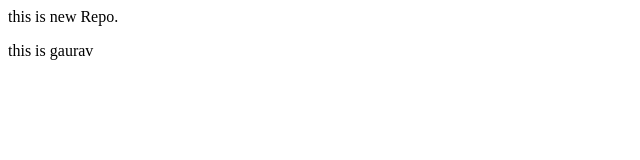
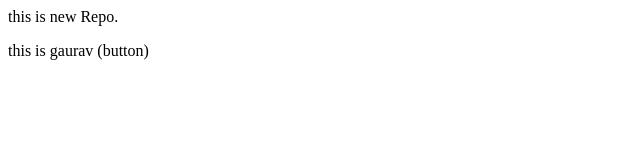
Before and after one commit to GauravSharmma0001/localrepo, a plain HTML site: page index.html in a window 1280 px wide. Shown: the full height of the page, 0-640 px from the left. Drawn offline with Linux system fonts and the light colour scheme.

```diff
--- a/index.html
+++ b/index.html
@@ -1,2 +1,2 @@
 <p> this is new Repo.</p>
-<p>this is gaurav</p>
+<p>this is gaurav (button)</p>
```
